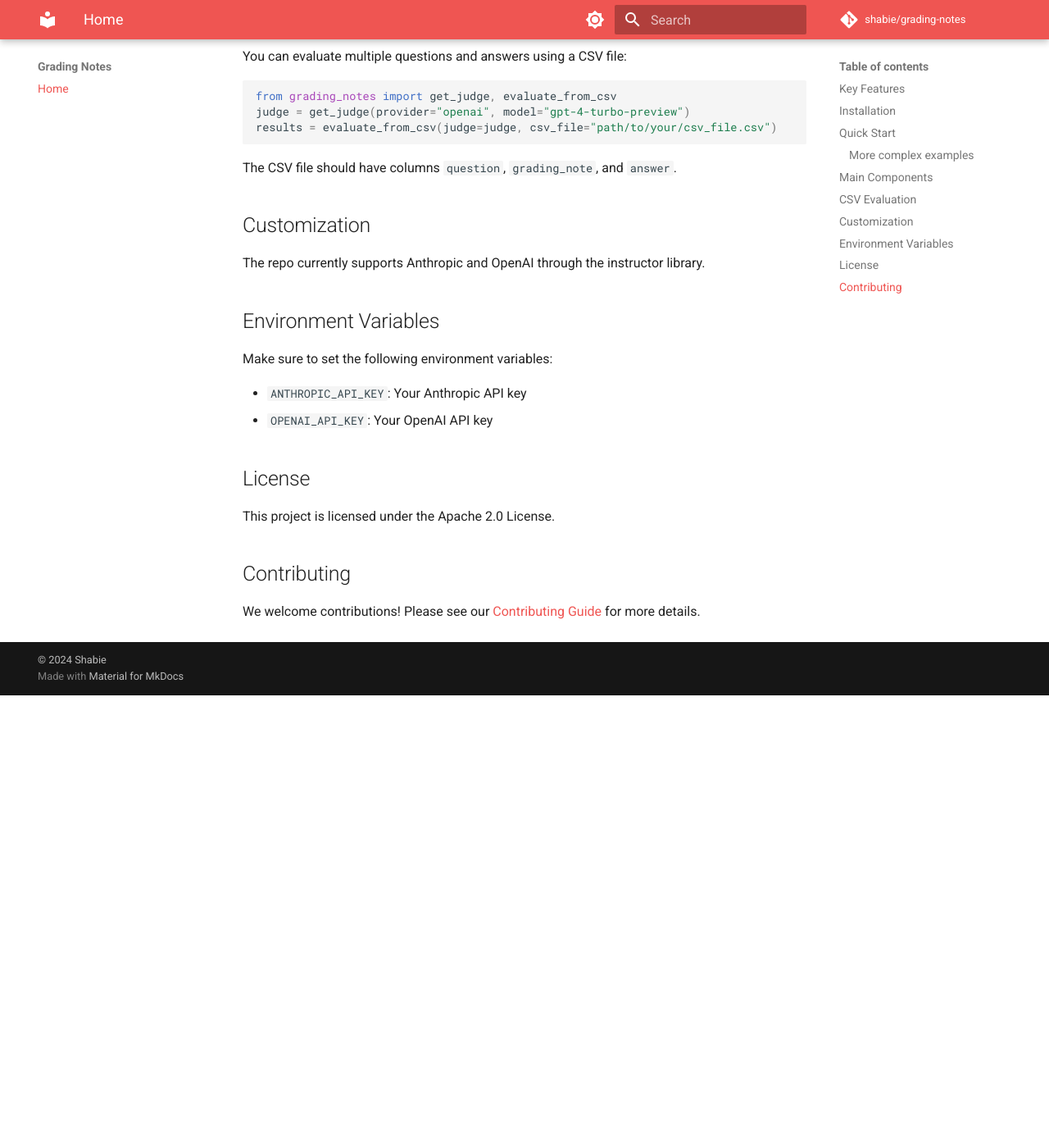
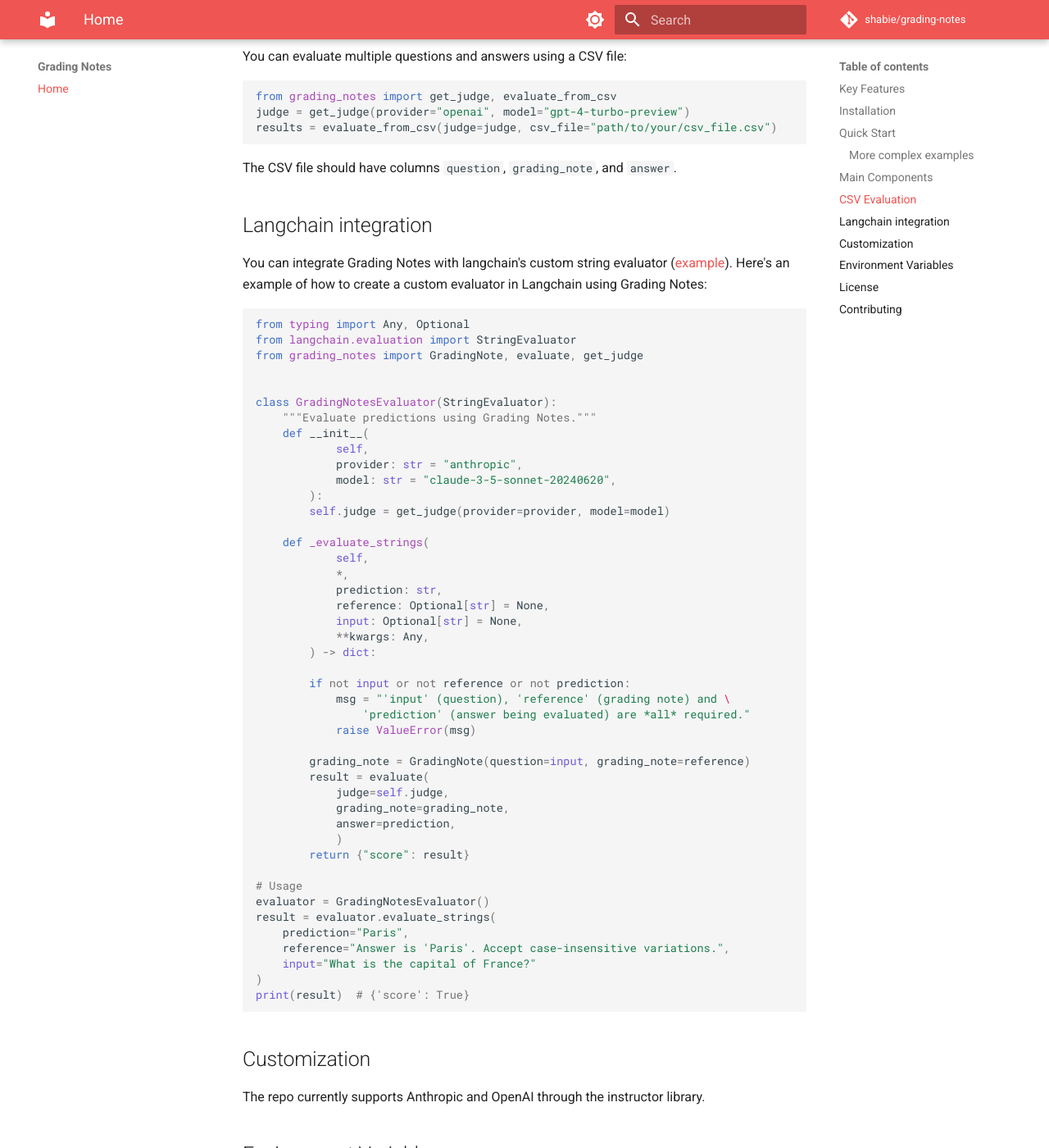
Before and after one commit to shabie/grading-notes, an MkDocs documentation site: the page built from docs/index.md, in a window 1280 px wide and 1400 px high, scrolled down 2787 px. Shown: the whole window at 82% size. Built offline with MkDocs 1.6.1 and Material for MkDocs 9.7.7, drawn with Linux system fonts in a browser that asks for light colours; comment, search, counter and statistics services are not loaded; before the commit the page ends 3635 px from its top, so only the background shows below that.

Commit message:
extra: add example of langchain integration

````diff
--- a/docs/index.md
+++ b/docs/index.md
@@ -101,6 +101,58 @@ results = evaluate_from_csv(judge=judge, csv_file="path/to/your/csv_file.csv")
 
 The CSV file should have columns `question`, `grading_note`, and `answer`.
 
+## Langchain integration
+
+You can integrate Grading Notes with langchain's custom string evaluator ([example](https://python.langchain.com/v0.1/docs/guides/productionization/evaluation/string/custom/)). Here's an example of how to create a custom evaluator in Langchain using Grading Notes:
+
+
+```python
+from typing import Any, Optional
+from langchain.evaluation import StringEvaluator
+from grading_notes import GradingNote, evaluate, get_judge
+
+
+class GradingNotesEvaluator(StringEvaluator):
+    """Evaluate predictions using Grading Notes."""
+    def __init__(
+            self,
+            provider: str = "anthropic",
+            model: str = "claude-3-5-sonnet-20240620",
+        ):
+        self.judge = get_judge(provider=provider, model=model)
+
+    def _evaluate_strings(
+            self,
+            *,
+            prediction: str,
+            reference: Optional[str] = None,
+            input: Optional[str] = None,
+            **kwargs: Any,
+        ) -> dict:
+
+        if not input or not reference or not prediction:
+            msg = "'input' (question), 'reference' (grading note) and \
+                'prediction' (answer being evaluated) are *all* required."
+            raise ValueError(msg)
+
+        grading_note = GradingNote(question=input, grading_note=reference)
+        result = evaluate(
+            judge=self.judge,
+            grading_note=grading_note,
+            answer=prediction,
+            )
+        return {"score": result}
+
+# Usage
+evaluator = GradingNotesEvaluator()
+result = evaluator.evaluate_strings(
+    prediction="Paris",
+    reference="Answer is 'Paris'. Accept case-insensitive variations.",
+    input="What is the capital of France?"
+)
+print(result)  # {'score': True}
+```
+
 ## Customization
 
 The repo currently supports Anthropic and OpenAI through the instructor library.
````
Also changed, not shown: README.md (+52 -0 lines), 1 other file.
